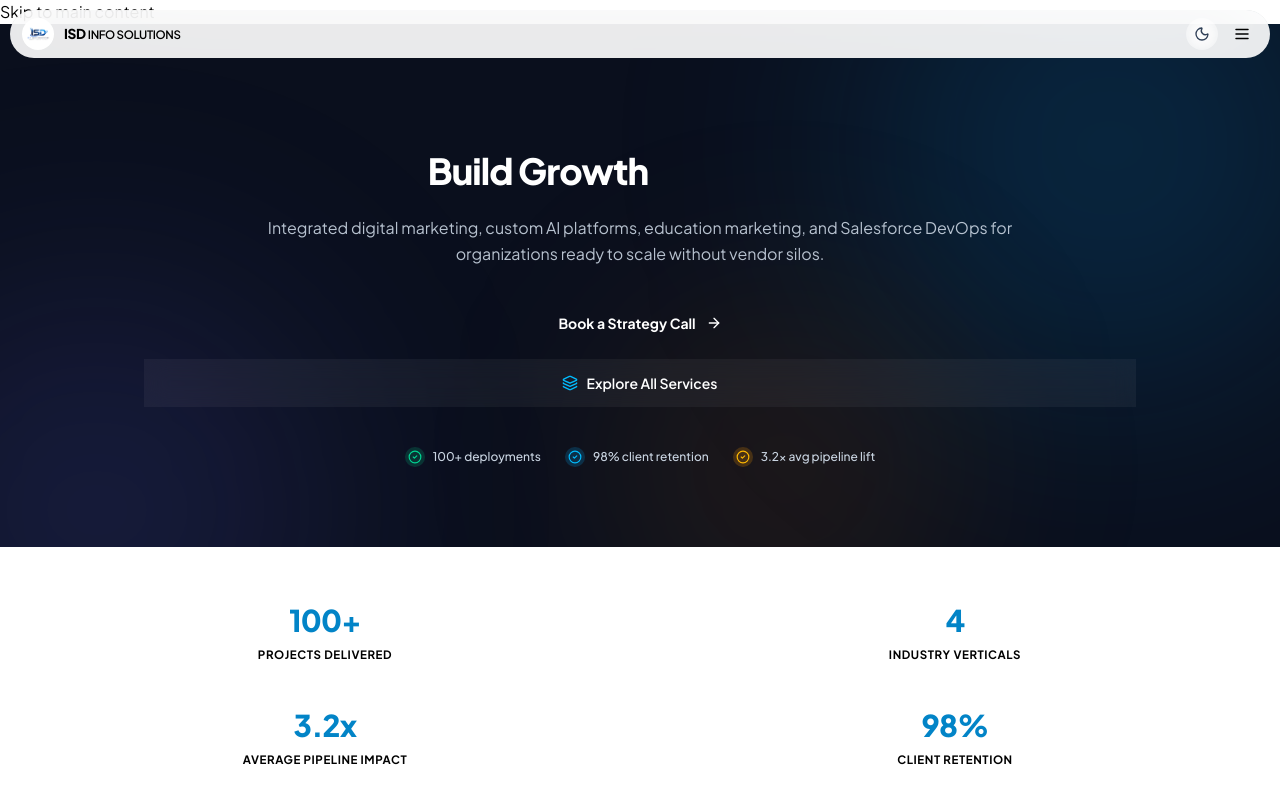
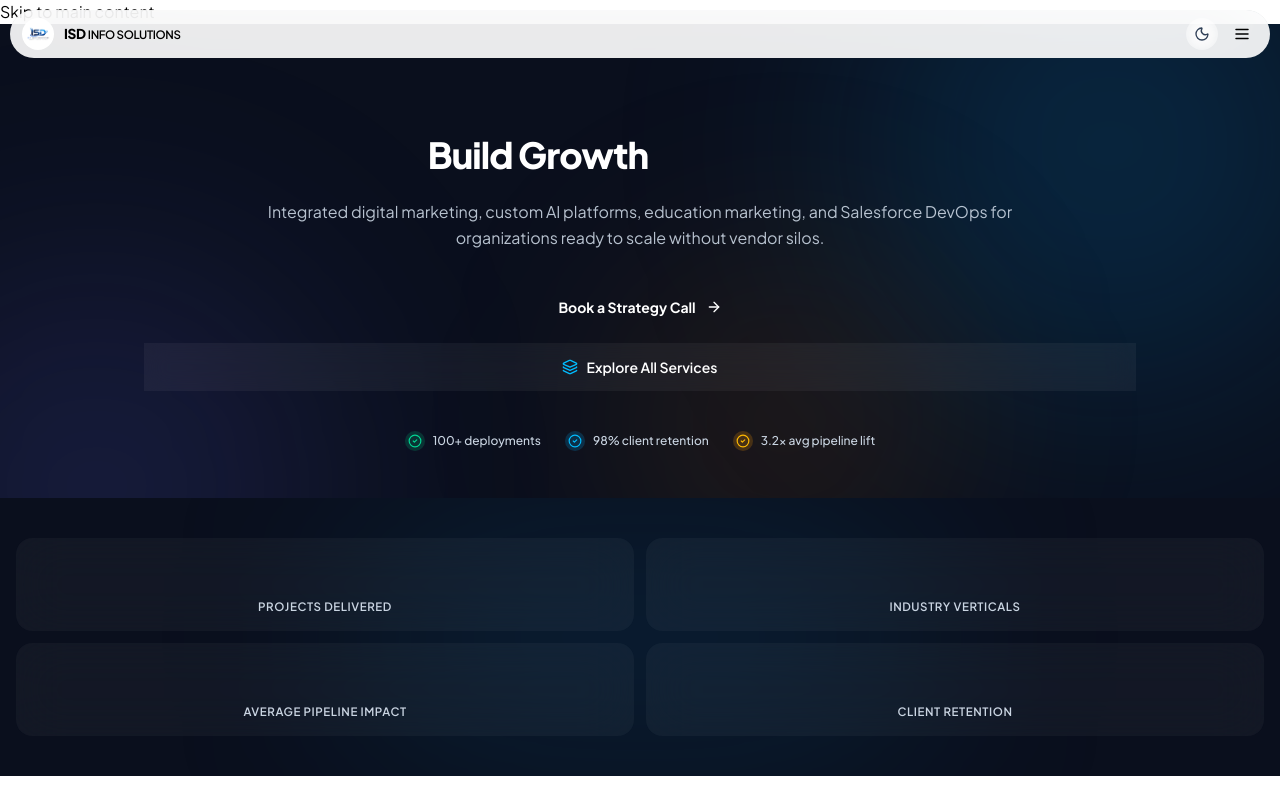
Before and after one commit to Nithin-bot-m/isd, a Next.js app: page / in a window 1280 px wide. Shown: the top 800 px of the page. Built offline with nearby package versions, Linux system fonts and the light colour scheme.

Commit message:
fix(ui): eliminate blank white gap below hero and refine trust bar styling

```diff
--- a/src/app/industries/[slug]/layout.tsx
+++ b/src/app/industries/[slug]/layout.tsx
@@ -8,7 +8,7 @@ export async function generateMetadata({
 }): Promise<Metadata> {
   const { slug } = await params;
   const industry = industries.find(
-    (i) => i.id.toLowerCase() === slug?.toLowerCase() || (i.slug && i.slug.toLowerCase() === slug?.toLowerCase())
+    (i) => i.id.toLowerCase() === slug?.toLowerCase()
   );
 
   if (!industry) {
--- a/src/app/industries/[slug]/page.tsx
+++ b/src/app/industries/[slug]/page.tsx
@@ -33,7 +33,7 @@ export default function IndustryDetailPage() {
   const slug = params?.slug as string;
 
   const industry = industries.find(
-    (i) => i.id.toLowerCase() === slug?.toLowerCase() || i.slug?.toLowerCase() === slug?.toLowerCase()
+    (i) => i.id.toLowerCase() === slug?.toLowerCase()
   ) || industries[0];
 
   if (!industry && slug) {
@@ -158,7 +158,7 @@ export default function IndustryDetailPage() {
 
           <div className="rounded-3xl border border-border bg-card p-8 shadow-xl md:p-10">
             <span className="rounded-full bg-[#0284C7]/10 dark:bg-[#38BDF8]/10 px-3.5 py-1 text-xs font-bold uppercase tracking-wider text-[#0284C7] dark:text-[#38BDF8]">
-              {relatedCaseStudy.tag}
+              {relatedCaseStudy.tags[0]}
             </span>
             <h3 className="mt-4 font-heading text-2xl font-bold md:text-3xl">{relatedCaseStudy.title}</h3>
             <div className="mt-6 grid gap-6 sm:grid-cols-3">
--- a/src/components/home-page.tsx
+++ b/src/components/home-page.tsx
@@ -74,7 +74,7 @@ export function HomePage() {
 /* ============================ HERO ============================ */
 function HeroSection() {
   return (
-    <section id="hero" className="relative overflow-hidden pt-32 pb-20 md:pt-44 md:pb-32 bg-[#0A0F1D] text-white">
+    <section id="hero" className="relative overflow-hidden pt-28 pb-12 sm:pt-36 sm:pb-14 md:pt-40 md:pb-16 bg-[#0A0F1D] text-white">
       {/* Dynamic atmospheric mesh background */}
       <div className="mesh-bg absolute inset-0 opacity-80" aria-hidden />
 
@@ -172,16 +172,26 @@ function HeroSection() {
 /* ============================ TRUST BAR ============================ */
 function TrustBar() {
   return (
-    <section id="trust" className="relative -mt-px bg-card py-10 sm:py-12 md:py-16 border-b border-border/80 overflow-hidden w-full max-w-full">
-      <div className="mx-auto max-w-7xl px-4 sm:px-6 lg:px-8">
+    <section id="trust" className="relative -mt-px bg-[#0A0F1D] text-white py-10 sm:py-12 md:py-14 border-t border-b border-white/10 overflow-hidden w-full max-w-full">
+      {/* Dynamic atmospheric mesh background */}
+      <div className="mesh-bg absolute inset-0 opacity-60" aria-hidden />
+      <div className="grid-overlay absolute inset-0 opacity-15" aria-hidden />
+
+      {/* Subtle ambient glow */}
+      <div
+        className="absolute top-1/2 left-1/2 -translate-x-1/2 -translate-y-1/2 h-[260px] w-[600px] rounded-full bg-[#0284C7]/12 blur-[100px] pointer-events-none"
+        aria-hidden
+      />
+
+      <div className="relative z-10 mx-auto max-w-7xl px-4 sm:px-6 lg:px-8">
         <div className="grid grid-cols-2 gap-3 sm:gap-4 md:grid-cols-4">
           {trustStats.map((stat, i) => (
             <Reveal key={i} delay={i * 0.08}>
-              <div className="glass-card flex h-full flex-col items-center justify-center rounded-2xl p-4 sm:p-6 text-center">
-                <div className="font-heading text-3xl sm:text-4xl font-extrabold tracking-tight text-[#0284C7] dark:text-[#38BDF8] md:text-5xl">
+              <div className="group relative flex h-full flex-col items-center justify-center rounded-2xl border border-white/10 bg-white/[0.04] p-4 sm:p-6 text-center backdrop-blur-xl transition-all duration-300 hover:border-sky-400/50 hover:bg-white/[0.08] hover:-translate-y-1 hover:shadow-xl hover:shadow-[#0284C7]/15">
+                <div className="font-heading text-3xl sm:text-4xl font-extrabold tracking-tight bg-gradient-to-r from-sky-400 via-blue-400 to-indigo-300 bg-clip-text text-transparent md:text-5xl">
                   {stat.num}
                 </div>
-                <div className="mt-2 text-[0.72rem] sm:text-xs font-bold uppercase tracking-wider text-muted-foreground md:text-sm">
+                <div className="mt-2 text-[0.72rem] sm:text-xs font-semibold uppercase tracking-wider text-slate-300 md:text-sm">
                   {stat.label}
                 </div>
               </div>
@@ -197,6 +207,9 @@ function TrustBar() {
 function ServicesSection() {
   return (
     <section id="services" className="py-20 sm:py-24 md:py-32 bg-background relative overflow-hidden w-full max-w-full">
+      {/* Smooth soft ambient blend from dark hero section */}
+      <div className="absolute inset-x-0 top-0 h-16 bg-gradient-to-b from-slate-200/30 to-transparent dark:from-black/30 dark:to-transparent pointer-events-none" aria-hidden />
+
       <div className="mx-auto max-w-7xl px-4 sm:px-6 lg:px-8">
         <Reveal className="mb-14 max-w-2xl">
           <div className="inline-flex items-center gap-2 rounded-full bg-[#0284C7]/10 dark:bg-[#38BDF8]/10 px-3.5 py-1 text-xs font-bold uppercase tracking-[0.12em] text-[#0284C7] dark:text-[#38BDF8] mb-3">
--- a/src/components/site-header.tsx
+++ b/src/components/site-header.tsx
@@ -67,7 +67,7 @@ export function Header() {
   const [servicesMenuOpen, setServicesMenuOpen] = React.useState(false);
   const [mounted, setMounted] = React.useState(false);
   const { theme, setTheme } = useTheme();
-  const menuRef = React.useRef<HTMLDivElement>(null);
+  const menuRef = React.useRef<HTMLUListElement>(null);
 
   React.useEffect(() => {
     setMounted(true);
```
